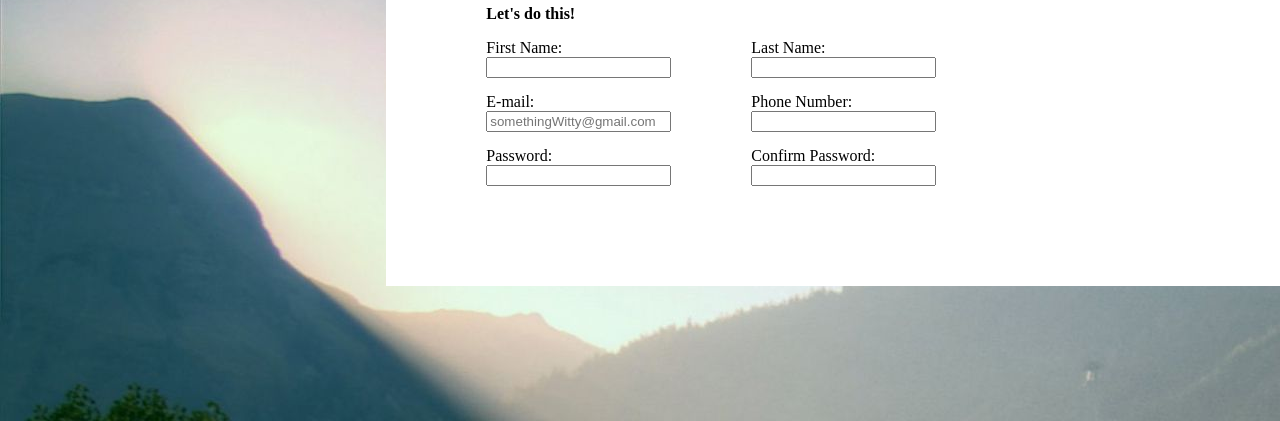
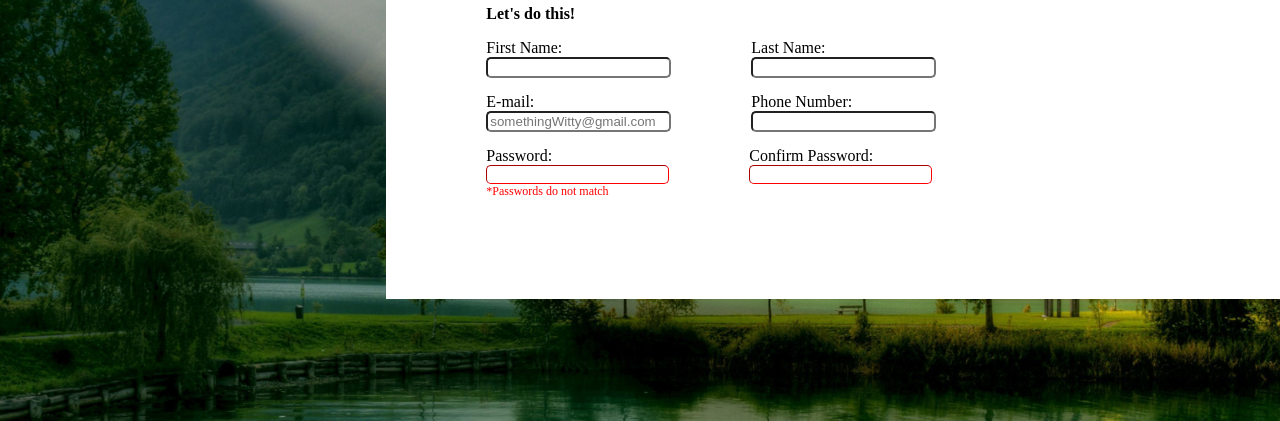
Before and after one commit to georgesarreas/signup_form, a plain HTML site: page index.html in a window 1280 px wide. Shown: the part 379-800 px from the top of the page. Drawn offline with Linux system fonts and the light colour scheme.

Commit message:
style changes

```diff
--- a/index.html
+++ b/index.html
@@ -43,11 +43,13 @@
                     <br>
                     <div class="password">
                         <label for="password">Password:</label>
-                        <input type="password" id="password" name="password">
+                        <input class="error" type="password" id="password" name="password">
+                        <!-- error class i added manually.Should prolly use JS form validation but should do for now -->
+                        <p class="error-msg">*Passwords do not match</p>
                     </div>
                     <div class="password-confirm">
                         <label for="password-confirm">Confirm Password:</label>
-                        <input type="password" id="password-confirm" name="password-confirm">
+                        <input class="error" type="password" id="password-confirm" name="password-confirm">
                     </div>
 
 
--- a/style.css
+++ b/style.css
@@ -1,5 +1,7 @@
 body {
     background-image: url("./images/2795.jpg");
+    background-size: 200vh;
+    background-repeat: no-repeat;
     margin: 0;
 }
 
@@ -41,7 +43,14 @@ body {
 }
 
 input,label {
+    border-radius: 5px;
     display: block; /* this was what i did to stop labels from going all over the place when shrinking the window*/
+}
+
+input:focus {
+    border-color: blue;
+    border-width: 1px;
+    box-shadow: 5px 5px rgb(196, 195, 195);
 }
 
 .first_Name, .email, .password {
@@ -52,3 +61,15 @@ input,label {
 .last_Name, .phone , .password-confirm {
     float: left;
 }
+
+/* error class i added manually.Should prolly use JS form validation but should do for now. keep in mind to change this if i do */
+.error-msg {
+    color: red;
+    font-size: 12px;
+    margin: 0px;
+}
+
+.error {
+    border-color: red;
+    border-width: 1px;
+}
```
